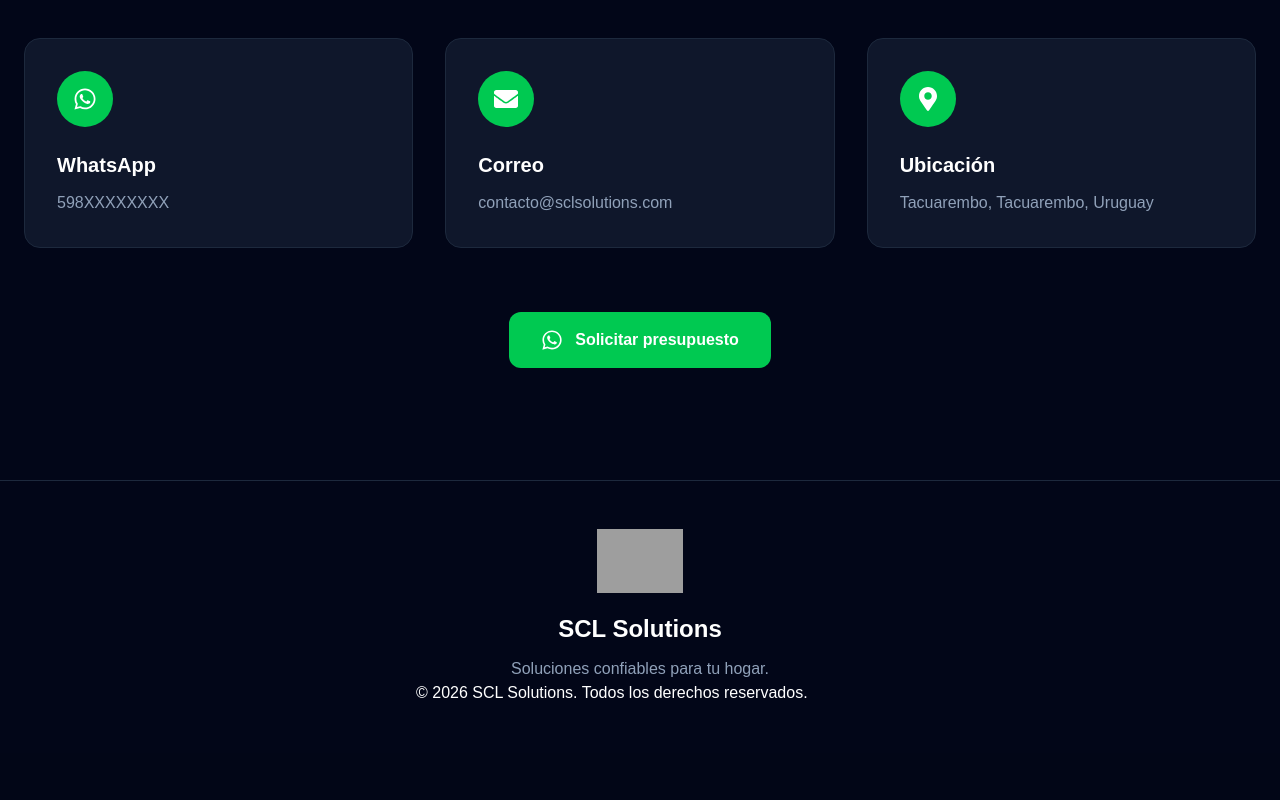
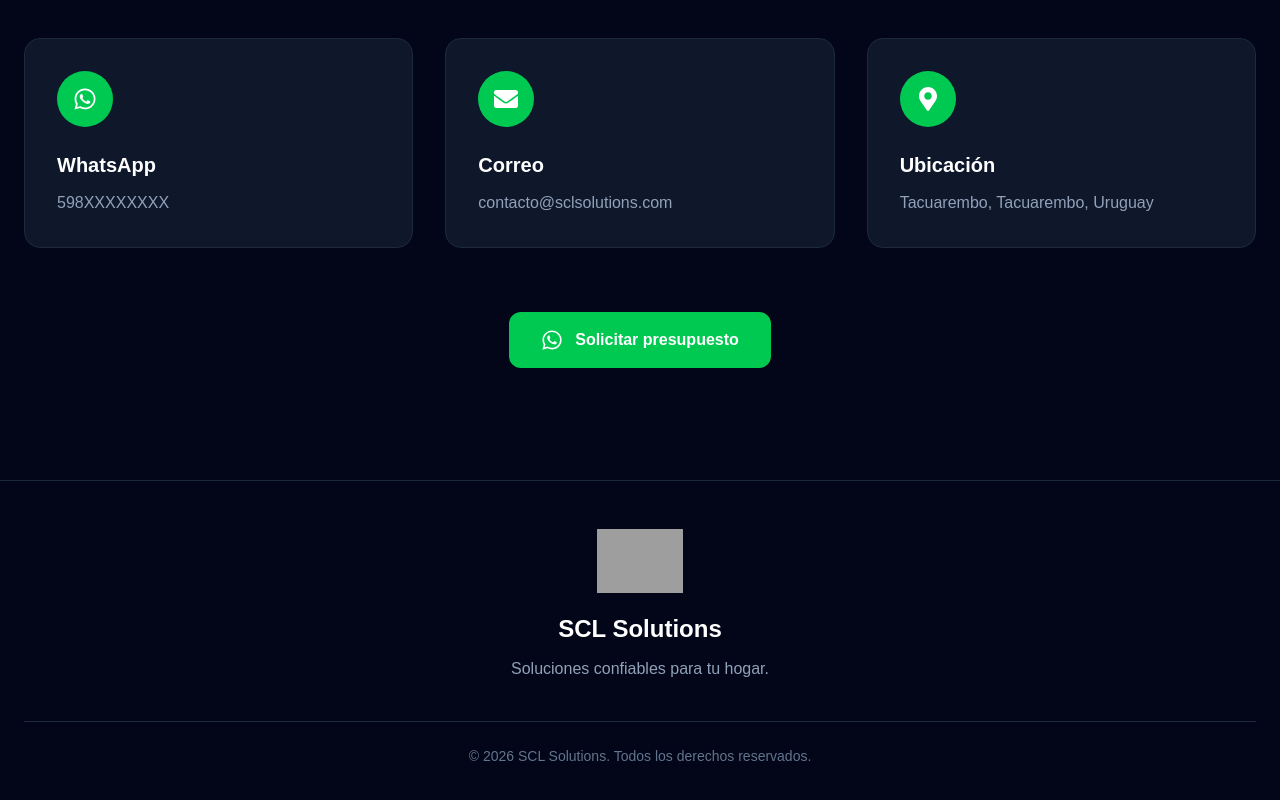
Before and after one commit to Mauri429/sclsolutions, a React (Vite) app: page / in a window 1280 px wide. Shown: the part 2772-3572 px from the top of the page. Before the commit the page ends 3525 px from the top, so only its background shows below. Built offline with nearby package versions, Linux system fonts and the light colour scheme; grey boxes are pictures that could not be loaded.

Commit message:
actualizacion de footer

```diff
--- a/src/components/layout/Footer.jsx
+++ b/src/components/layout/Footer.jsx
@@ -30,9 +30,11 @@ function Footer() {
 
         </div>
 
-        <p className="mx-auto max-w-md leading-6">
+        <div className="mt-10 border-t border-slate-800 pt-6 text-center text-sm text-slate-500">
+
           © {new Date().getFullYear()} {company.name}. Todos los derechos reservados.
-        </p>
+
+        </div>
 
       </div>
 
```
